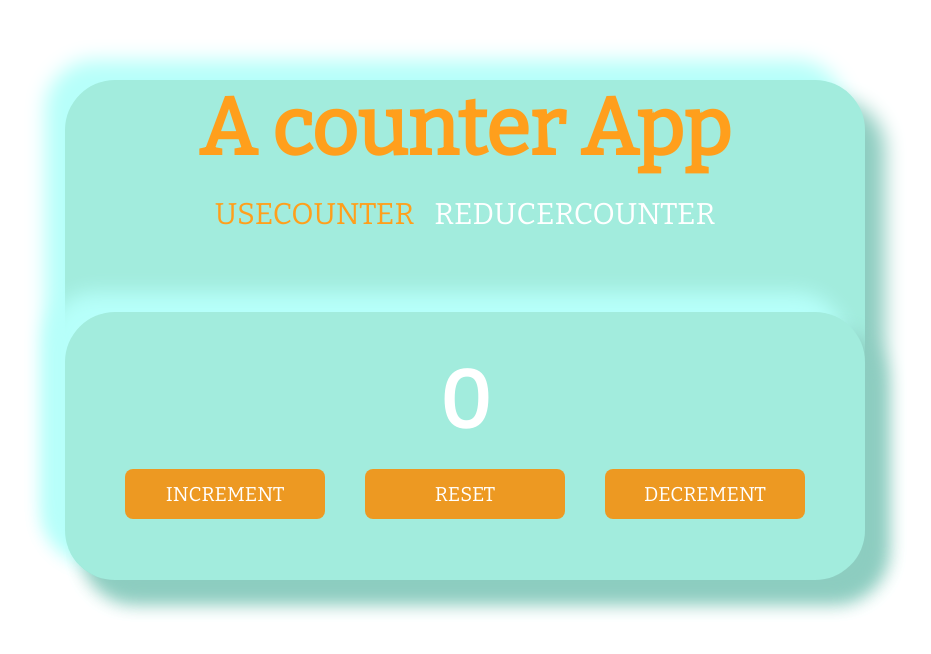
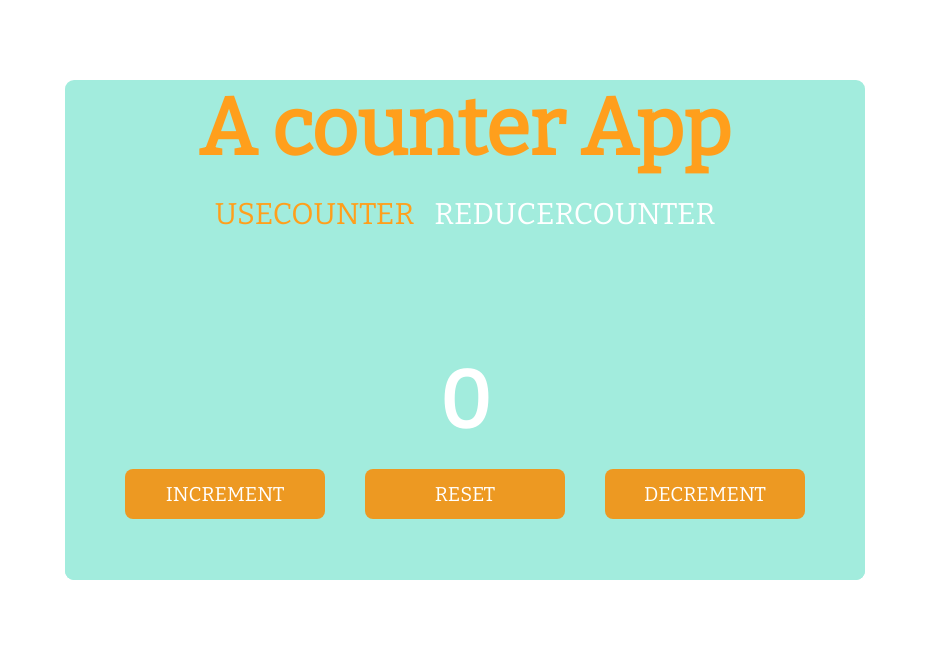
Before and after one commit to Malshua/Altschool-react-app-exam, a React (Vite) app: page /ReducerCounter in a window 1280 px wide. Shown: the top 654 px of the page, without its empty margins (175-1106 px from the left). Built offline with nearby package versions, Linux system fonts and the light colour scheme.

Commit message:
Removed some of the box-shadow

```diff
--- a/src/App.css
+++ b/src/App.css
@@ -16,9 +16,9 @@
   flex-direction: column;
   align-items: center;
   justify-content: center;
-  border-radius: 50px;
+  border-radius: 9px;
   background: #a2ecdd;
-  box-shadow: 20px 20px 20px #8dcdc0, -20px -20px 20px #b7fffa;
+  box-shadow: 20px 20px 24px #8dcdc0, -20px -20px -1px #b7fffa;
   margin-top: 8rem;
 }
 
```
